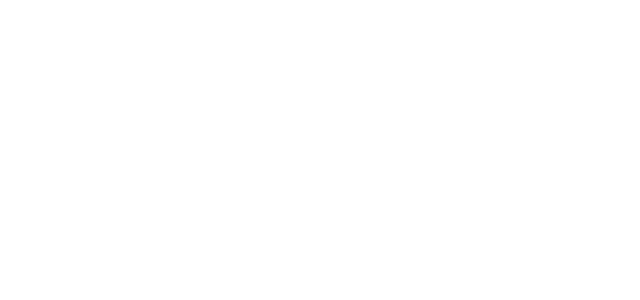
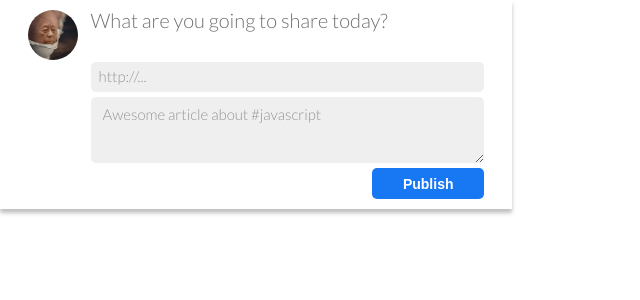
Before and after one commit to Vitor7rs/Projeto_Linkr_Front, a React (Create React App) app: page /timeline in a window 1280 px wide. Before the commit this address had no page. Shown: the top 300 px of the page, without its empty margins (0-640 px from the left). Built offline with nearby package versions, Linux system fonts and the light colour scheme.

Commit message:
feat: add publish post page

```diff
--- a/src/app.jsx
+++ b/src/app.jsx
@@ -3,15 +3,16 @@ import { BrowserRouter, Routes, Route } from "react-router-dom";
 //context
 
 //pages
+import Timeline from "./pages/timeline/Timeline.js";
 
 export default function App() {
-
 	return (
 		<>
 			<BrowserRouter>
 				<Routes>
 					<Route path="/" element={<></>} />
 					<Route path="/sign-up" element={<></>} />
+					<Route path="/timeline" element={<Timeline/>} />
 				</Routes>
 			</BrowserRouter>
 		</>
--- /dev/null
+++ b/src/pages/timeline/PublishCard/PublishCard.js
@@ -0,0 +1,18 @@
+import { Container, Picture, Div, Title, Form, Inputs, Text, Buttons } from "./style";
+import imagePerfil from "./image.jpg";
+
+export default function PublishCard(){
+	return (
+		<Container>
+			<Picture src={imagePerfil} alt="foto de perfil" />
+			<Div>
+				<Title>What are you going to share today?</Title>
+				<Form>
+					<Inputs placeholder="http://..."></Inputs>
+					<Text placeholder="Awesome article about #javascript"></Text>
+					<Buttons>Publish</Buttons>
+				</Form>
+			</Div>
+		</Container>
+	)
+}
--- /dev/null
+++ b/src/pages/timeline/PublishCard/style.js
@@ -0,0 +1,89 @@
+import styled from "styled-components";
+
+export const Container=styled.div`
+	width: 40vw;
+	height: 209px;
+	background-color: #FFFFFF;
+	box-shadow: 0px 4px 4px rgba(0, 0, 0, 0.25);
+	padding: 10px 10px 10px 10px;
+	display:flex;
+	justify-content:center;
+`;
+
+export const Div = styled.div`
+	display: flex;
+	flex-direction:column;
+	justify-content:space-between;
+	width: 80%;
+	margin-left: 1vw;
+`;
+
+export const Title = styled.h1`
+	font-family: 'Lato';
+	font-style: normal;
+	font-weight: 300;
+	font-size: 20px;
+	line-height: 20px;
+	text-align: left;
+	color: #707070;
+`;
+
+export const Form = styled.form`
+	width: 100%;
+	display: flex;
+	flex-direction:column;
+	align-items: flex-end;
+	gap:5px;
+`;
+
+export const Inputs = styled.input`
+	width: 100%;
+	height: 30px;
+	padding: 8px 8px 8px 8px;
+	background-color: #EFEFEF;
+	border-radius: 5px;
+	border:none;
+	&::placeholder{
+		font-family: 'Lato';
+		font-style: normal;
+		font-weight: 300;
+		font-size: 15px;
+		line-height: 18px;
+		color: #949494;
+	}
+`;
+
+export const Text = styled.textarea`
+	width: 100%;
+	height: 66px;
+	background-color: #EFEFEF;
+	border-radius: 5px;
+	border:none;
+	padding: 8px 12px 8px 12px;
+	&::placeholder{
+		font-family: 'Lato';
+		font-style: normal;
+		font-weight: 300;
+		font-size: 15px;
+		text-align: start;
+		color: #949494;
+	}
+`;
+
+export const Buttons = styled.button`
+	width: 112px;
+	height: 31px;
+	background-color: #1877F2;
+	border-radius: 5px;
+	border:none;
+	font-weight: 700;
+	font-size: 14px;
+	color: #FFFFFF;
+`;
+
+export const Picture = styled.img`
+	width: 50px;
+	height: 50px;
+	border-radius: 26.5px;
+	object-fit: cover;
+`;
--- /dev/null
+++ b/src/pages/timeline/Timeline.js
@@ -0,0 +1,9 @@
+import PublishCard from "./PublishCard/PublishCard.js";
+
+export default function Timeline(){
+	return (
+		<>
+			<PublishCard/>
+		</>
+	);
+}
```
Also changed, not shown: src/pages/timeline/PublishCard/image.jpg (added). Lines whose indentation alone changed are shown as unchanged.
